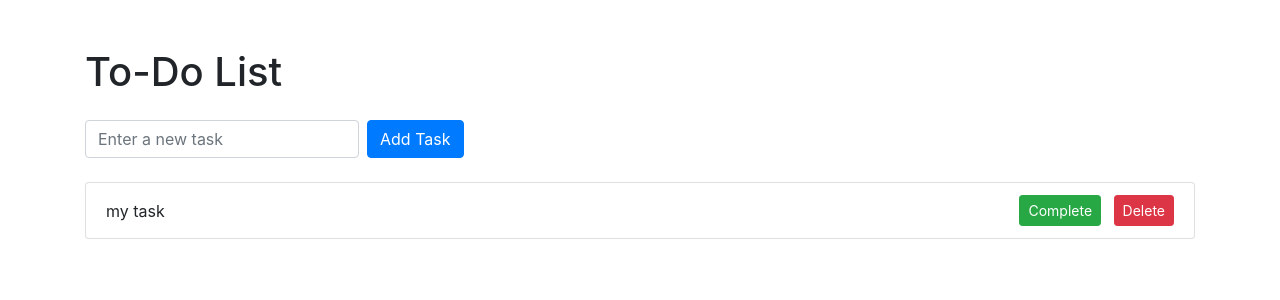
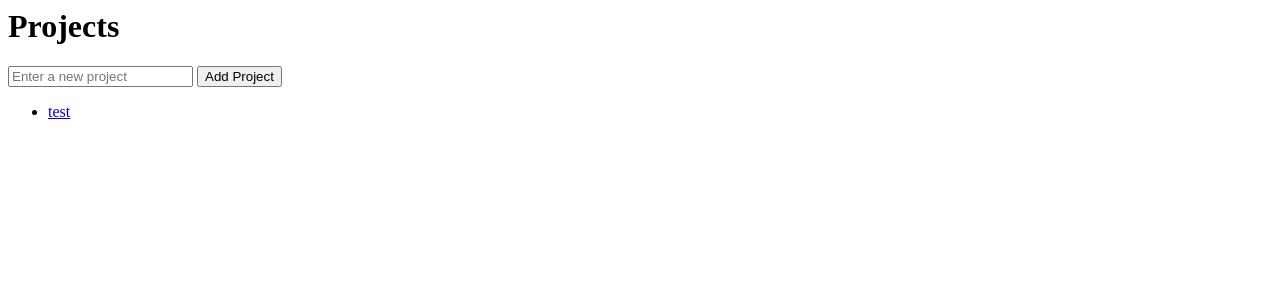
Before and after one commit to jetbrains-academy/FlaskTodoApp, a Flask app: page / in a window 1280 px wide. Shown: the top 300 px of the page. Run offline with Flask 3, Linux system fonts and the light colour scheme; data comes from the database, SQL or seed files in the repository; both versions use the stored data as it was after the commit; some libraries are stand-ins or nearby versions.

Commit message:
added projects for tasks and it works!

```diff
--- a/app.py
+++ b/app.py
@@ -8,24 +8,43 @@ app.config['SQLALCHEMY_DATABASE_URI'] = 'sqlite:///todo.db'
 app.config['SQLALCHEMY_TRACK_MODIFICATIONS'] = False
 db = SQLAlchemy(app)
 
-# Define the Todo model
+# Define the Project model
+class Project(db.Model):
+    id = db.Column(db.Integer, primary_key=True)
+    name = db.Column(db.String(200), nullable=False)
+    todos = db.relationship('Todo', backref='project', lazy=True)
+
+    def __repr__(self):
+        return f'<Project {self.id}: {self.name}>'
+
+
+# Update the Todo model
 class Todo(db.Model):
     id = db.Column(db.Integer, primary_key=True)
     task = db.Column(db.String(200), nullable=False)
     complete = db.Column(db.Boolean, default=False)
+    project_id = db.Column(db.Integer, db.ForeignKey('project.id'), nullable=False)
 
     def __repr__(self):
-        return f'<Task {self.id}: {self.task}>'
+        return f'<Task {self.id}: {self.task} in Project {self.project_id}>'
 
+
+# Apply the changes to the database
+with app.app_context():
+    db.create_all()
+
+
+# Create the database tables (ensure this block runs after adding the new models)
 # Create the database tables
 with app.app_context():
     db.create_all()
 
+
 # Define the home route
 @app.route('/')
 def home():
-    todo_list = Todo.query.all()
-    return render_template('base.html', todo_list=todo_list)
+    projects = Project.query.all()  # Get all projects
+    return render_template('base.html', projects=projects)
 
 # Route to add a new task
 @app.route('/add', methods=['POST'])
@@ -34,6 +53,16 @@ def add():
     if task_content:
         new_task = Todo(task=task_content, complete=False)
         db.session.add(new_task)
+        db.session.commit()
+    return redirect(url_for('home'))
+
+# Route to create a new project
+@app.route('/create_project', methods=['POST'])
+def create_project():
+    project_name = request.form.get('project_name')
+    if project_name:
+        new_project = Project(name=project_name)
+        db.session.add(new_project)
         db.session.commit()
     return redirect(url_for('home'))
 
@@ -53,5 +82,27 @@ def delete(task_id):
     db.session.commit()
     return redirect(url_for('home'))
 
+@app.route('/project/<int:project_id>/add_task', methods=['POST'])
+def add_task_to_project(project_id):
+    # Get the project where the task will be added
+    project = Project.query.get_or_404(project_id)
+    task_content = request.form.get('task')
+
+    if task_content:
+        # Create a new task associated with the project
+        new_task = Todo(task=task_content, complete=False, project_id=project_id)
+        db.session.add(new_task)
+        db.session.commit()
+
+    return redirect(url_for('project_tasks', project_id=project_id))
+
+@app.route('/project/<int:project_id>')
+def project_tasks(project_id):
+    # Retrieve the project and its associated tasks
+    project = Project.query.get_or_404(project_id)
+    tasks = Todo.query.filter_by(project_id=project_id).all()
+
+    return render_template('project_tasks.html', project=project, tasks=tasks)
+
 if __name__ == '__main__':
     app.run(debug=True)
--- a/templates/base.html
+++ b/templates/base.html
@@ -1,31 +1,14 @@
-<!DOCTYPE html>
-<html lang="en">
-<head>
-    <meta charset="UTF-8">
-    <meta name="viewport" content="width=device-width, initial-scale=1.0">
-    <title>Flask To-Do App</title>
-    <link rel="stylesheet" href="https://stackpath.bootstrapcdn.com/bootstrap/4.5.2/css/bootstrap.min.css">
-</head>
-<body>
 <div class="container">
-        <h1 class="mt-5">To-Do List</h1>
-        <form action="{{ url_for('add') }}" method="POST" class="form-inline my-4">
-            <input type="text" name="task" class="form-control mr-2" placeholder="Enter a new task" required>
-            <button type="submit" class="btn btn-primary">Add Task</button>
+    <h1 class="mt-5">Projects</h1>
+    <form action="{{ url_for('create_project') }}" method="POST" class="form-inline my-4">
+        <input type="text" name="project_name" class="form-control mr-2" placeholder="Enter a new project" required>
+        <button type="submit" class="btn btn-success">Add Project</button>
     </form>
-        <ul class="list-group">
-            {% for task in todo_list %}
-                <li class="list-group-item d-flex justify-content-between align-items-center">
-                    <span class="{% if task.complete %}text-decoration-line-through{% endif %}">{{ task.task }}</span>
-                    <div>
-                        <a href="{{ url_for('update', task_id=task.id) }}" class="btn btn-sm {% if task.complete %}btn-warning{% else %}btn-success{% endif %} mr-2">
-                            {% if task.complete %}Undo{% else %}Complete{% endif %}
-                        </a>
-                        <a href="{{ url_for('delete', task_id=task.id) }}" class="btn btn-sm btn-danger">Delete</a>
-                    </div>
+    <ul class="list-group mb-5">
+        {% for project in projects %}
+            <li class="list-group-item">
+                <a href="{{ url_for('project_tasks', project_id=project.id) }}">{{ project.name }}</a>
             </li>
         {% endfor %}
     </ul>
 </div>
-</body>
-</html>
```
Also changed, not shown: templates/project_tasks.html (added, +35 -0 lines), instance/todo.db. Lines whose indentation alone changed are shown as unchanged.
